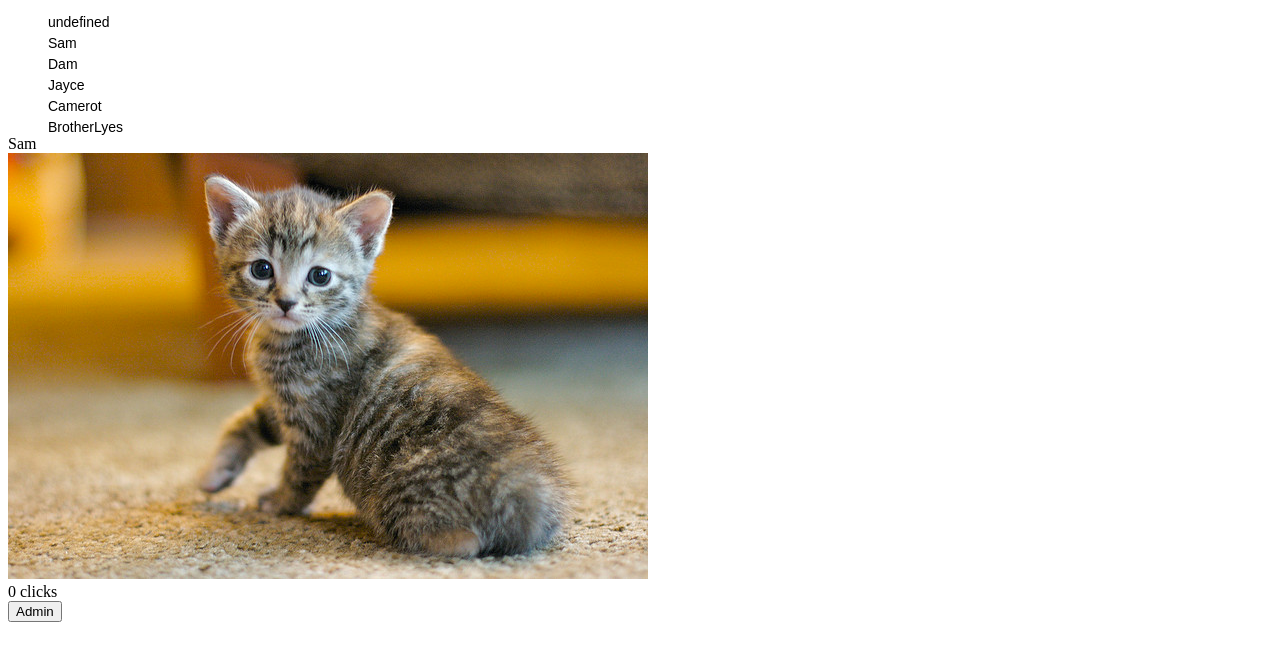
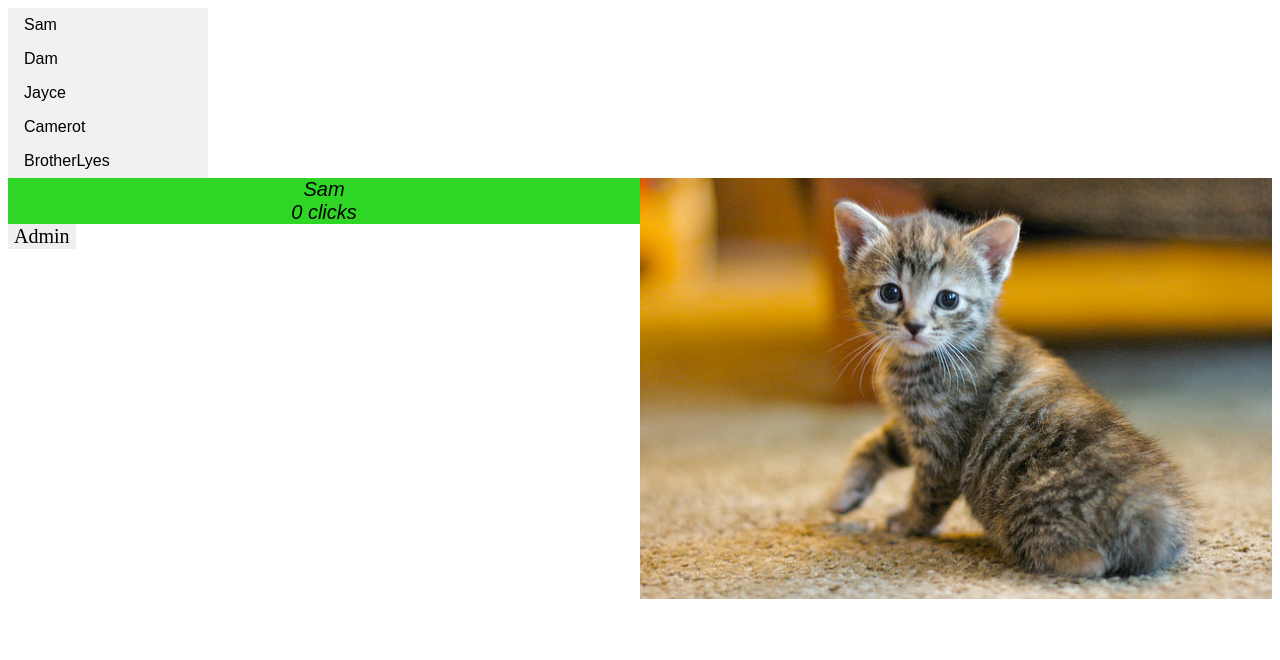
Before and after one commit to yunior05/Catclicker, a plain HTML site: page index.html in a window 1280 px wide. Drawn offline with nearby package versions, Linux system fonts and the light colour scheme.

Commit message:
Apply design

```diff
--- a/css/style.css
+++ b/css/style.css
@@ -1,18 +1,46 @@
 ul {
-    font-family: Arial, Verdana;
-    font-size: 14px;
-    list-style: none;
-}
-ul li {
-    display: inline-block;
-    float: left;
-    text-decoration: none;
-    padding-top: 5px;
+    list-style-type: none;
+    margin: 0;
+    padding: 0;
+    width: 200px;
+    background-color: #f1f1f1;
 }
 
-ul li a {
-	color: black;
-	text-decoration: none;
+li a {
+    display: block;
+    color: #000;
+    padding: 8px 16px;
+    text-decoration: none;
+}
+
+li a:hover {
+    background-color: #555;
+    color: white;
+}
+
+.cat-container {
+	background-color: #30d626;
+	width: 100%;
+	font-size: 20px;
+	font-family: Arial;
+	font-style: italic;
+	text-align: center;
+}
+
+.cat-container img {
+	width: 50%;
+	margin: auto;
+	position: relative;
+	float: right;
+
+}
+
+.cat-container span {
+	margin: 20px;
+	padding: 20px;
+	font-size: 20px;
+	font-family: Arial;
+
 }
 .hidden {
 	display: none;
@@ -22,6 +50,25 @@ ul li a {
 	size: 20px;
 	font-family: Arial;
 }
-img {
-	margin-right: 50%;
+
+button {
+	font-size: 20px;
+	font-family: Time New Roman;
+	border:darkblue;
+	border-style: hidden;
 }
+
+.form-container {
+	background-color: #ffffff;
+	margin:20px;
+	font-size: 20px;
+	font-style: italic;
+	padding: 10px;
+}
+
+.form-container input {
+	border-style: groove;
+	margin: 5px;
+	font-size: 20px;
+
+}
--- a/js/app.js
+++ b/js/app.js
@@ -67,11 +67,12 @@ $(function(){
 
 		render: function(){
 			//Add to ul. cat-list all li elment
-			this.Html = '';
+			"use strict";
+			var Html = '';
 			controller.get_cats().forEach(function(cat){
-				this.Html += '<li class="cat"><a href="#" class="cat-link">' + cat.name + '</a></li>';
-				view_list.catlist.html(this.Html);
-			})
+				Html += '<li class="cat"><a href="#" class="cat-link">' + cat.name + '</a></li>';
+				view_list.catlist.html(Html)
+			});
 			this.list = $(".cat");
 			//When click in li element, call view_cat
 			for (var i = 0; i <= this.list.length; i++) {
@@ -100,10 +101,10 @@ $(function(){
 		},
 		render: function(){
 			//add to div.cat-container the image, name and count of clicks, for this cats
-			this.Html = '';
-			this.Html += '<span class="name">' + this.cat.name +
+			var Html = '';
+			Html += '<span class="name">' + this.cat.name +
 			'</span>'+'<img class="cat-image" src="'+this.cat.url+'"><br>'+this.cat.countClicks + ' clicks';
-			this.box.html(this.Html);
+			this.box.html(Html);
 			//if click in the image, increment 1 to count variable, and render new information
 			$("img.cat-image")[0].addEventListener("click", function(){
 				view_cat.cat.countClicks++;
```
